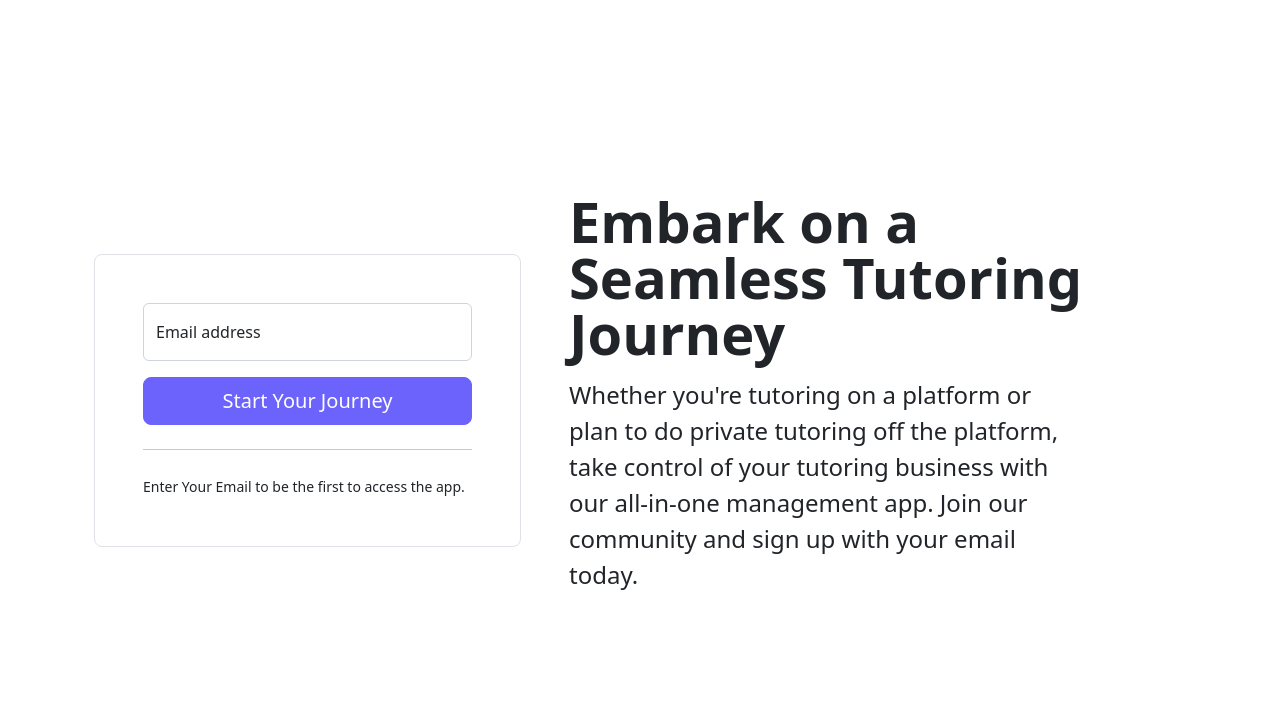
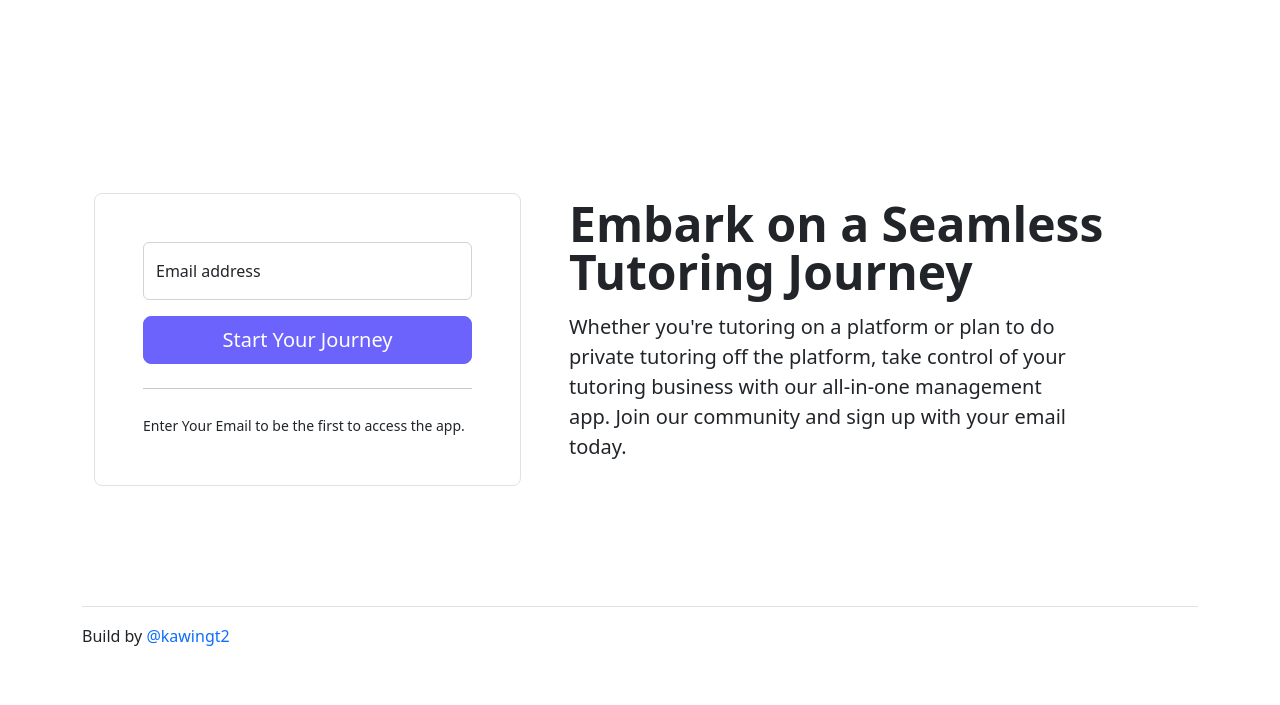
Before and after one commit to louiskwt/tutor_assistant, a Django app: page / in a window 1280 px wide. Shown: the part 550-1255 px from the top of the page. After the commit the page ends 1196 px from the top, so only its background shows below. Run offline with Django 4.2, Linux system fonts and the light colour scheme.

Commit message:
built footer

```diff
--- a/templates/base.html
+++ b/templates/base.html
@@ -51,6 +51,33 @@
       </div>
     </nav>
     {% block content %} {% endblock content %}
+    <!-- Footer -->
+    <div class="container">
+      <footer class="d-flex flex-wrap justify-content-between align-items-center py-3 my-4 border-top">
+        <div class="col-md-4 d-flex align-items-center">
+          Build by&nbsp;
+          <a href="https://twitter.com/kawingt2" class="mb-3 me-2 mb-md-0 text-body-secondary text-decoration-none lh-1"> <span class="mb-3 mb-md-0 text-body-secondary"> @kawingt2</span> </a>
+        </div>
+
+        <ul class="nav col-md-4 justify-content-end list-unstyled d-flex">
+          <li class="ms-3">
+            <a class="text-body-secondary" href="#"
+              ><svg class="bi" width="24" height="24"><use xlink:href="#twitter"></use></svg>
+            </a>
+          </li>
+          <li class="ms-3">
+            <a class="text-body-secondary" href="#"
+              ><svg class="bi" width="24" height="24"><use xlink:href="#instagram"></use></svg>
+            </a>
+          </li>
+          <li class="ms-3">
+            <a class="text-body-secondary" href="#"
+              ><svg class="bi" width="24" height="24"><use xlink:href="#facebook"></use></svg>
+            </a>
+          </li>
+        </ul>
+      </footer>
+    </div>
     <script src="https://cdn.jsdelivr.net/npm/bootstrap@5.2.3/dist/js/bootstrap.bundle.min.js" integrity="sha384-kenU1KFdBIe4zVF0s0G1M5b4hcpxyD9F7jL+jjXkk+Q2h455rYXK/7HAuoJl+0I4" crossorigin="anonymous"></script>
   </body>
 </html>
--- a/templates/home.html
+++ b/templates/home.html
@@ -21,8 +21,8 @@
 <div class="container col-xxl-8 px-4 py-5">
   <div class="row flex-lg-row-reverse align-items-center g-5 py-5">
     <div class="col-lg-7 text-center text-lg-start">
-      <h1 class="display-4 fw-bold lh-1 text-body-emphasis mb-3">Embark on a Seamless Tutoring Journey</h1>
-      <p class="col-lg-10 fs-4">Whether you're tutoring on a platform or plan to do private tutoring off the platform, take control of your tutoring business with our all-in-one management app. Join our community and sign up with your email today.</p>
+      <h1 class="display-5 fw-bold lh-1 text-body-emphasis mb-3">Embark on a Seamless Tutoring Journey</h1>
+      <p class="col-lg-10 fs-5">Whether you're tutoring on a platform or plan to do private tutoring off the platform, take control of your tutoring business with our all-in-one management app. Join our community and sign up with your email today.</p>
     </div>
     <div class="col-md-10 mx-auto col-lg-5">
       <form class="p-4 p-md-5 border rounded-3 bg-body-tertiary">
```
